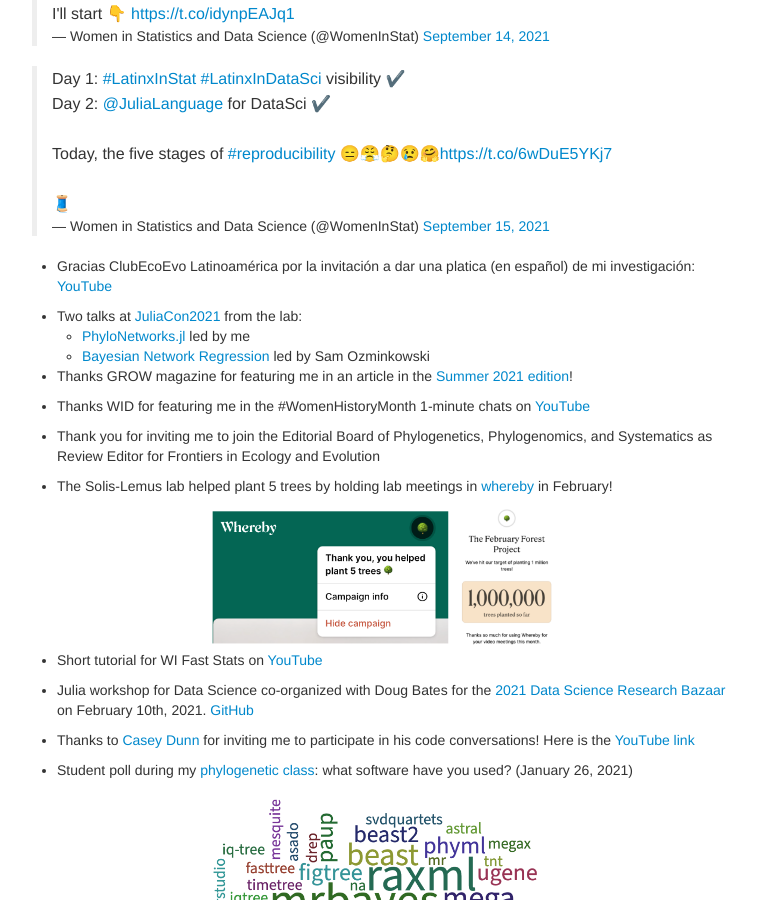
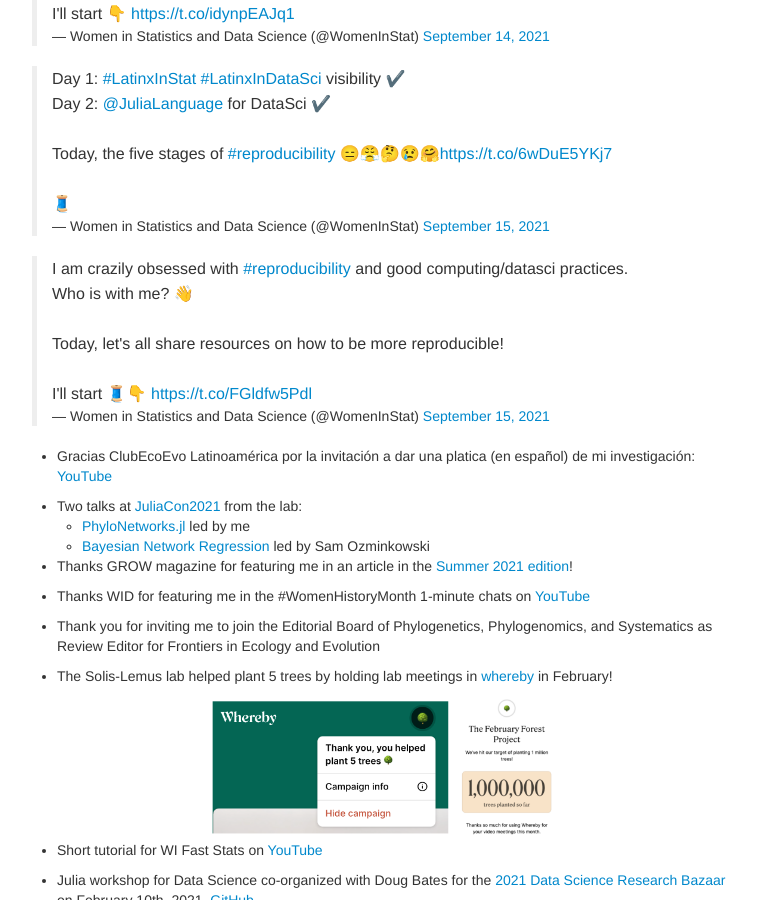
Before and after one commit to solislemuslab/solislemuslab.github.io, a Jekyll site: the page built from pages/news.md, in a window 1280 px wide and 900 px high, scrolled down 1441 px. Shown: the whole window, without its empty margins (258-1015 px from the left). Built offline with Jekyll 4.4.1, drawn with Linux system fonts in a browser that asks for light colours; comment, search, counter and statistics services are not loaded.

Commit message:
tweet reproducibility

```diff
--- a/pages/news.md
+++ b/pages/news.md
@@ -24,6 +24,8 @@ description: Solis-Lemus lab
 <blockquote class="twitter-tweet"><p lang="en" dir="ltr">What I ❤️ about <a href="https://twitter.com/hashtag/JuliaLang?src=hash&amp;ref_src=twsrc%5Etfw">#JuliaLang</a>: It is fast, fast, fast!<br>And so easy to create readable and efficient code.<br><br>Julia users, let&#39;s share the love and <a href="https://twitter.com/JuliaLanguage?ref_src=twsrc%5Etfw">@JuliaLanguage</a> resources for Data Science for the community!<br><br>I&#39;ll start 👇 <a href="https://t.co/idynpEAJq1">https://t.co/idynpEAJq1</a></p>&mdash; Women in Statistics and Data Science (@WomenInStat) <a href="https://twitter.com/WomenInStat/status/1437837408951754762?ref_src=twsrc%5Etfw">September 14, 2021</a></blockquote> <script async src="https://platform.twitter.com/widgets.js" charset="utf-8"></script>
 
 <blockquote class="twitter-tweet"><p lang="en" dir="ltr">Day 1: <a href="https://twitter.com/hashtag/LatinxInStat?src=hash&amp;ref_src=twsrc%5Etfw">#LatinxInStat</a> <a href="https://twitter.com/hashtag/LatinxInDataSci?src=hash&amp;ref_src=twsrc%5Etfw">#LatinxInDataSci</a> visibility ✔️<br>Day 2: <a href="https://twitter.com/JuliaLanguage?ref_src=twsrc%5Etfw">@JuliaLanguage</a> for DataSci ✔️<br><br>Today, the five stages of <a href="https://twitter.com/hashtag/reproducibility?src=hash&amp;ref_src=twsrc%5Etfw">#reproducibility</a> 😑😤🤔😢🤗<a href="https://t.co/6wDuE5YKj7">https://t.co/6wDuE5YKj7</a><br><br>🧵</p>&mdash; Women in Statistics and Data Science (@WomenInStat) <a href="https://twitter.com/WomenInStat/status/1438134630843092996?ref_src=twsrc%5Etfw">September 15, 2021</a></blockquote> <script async src="https://platform.twitter.com/widgets.js" charset="utf-8"></script>
+
+<blockquote class="twitter-tweet"><p lang="en" dir="ltr">I am crazily obsessed with <a href="https://twitter.com/hashtag/reproducibility?src=hash&amp;ref_src=twsrc%5Etfw">#reproducibility</a> and good computing/datasci practices.<br>Who is with me? 👋<br><br>Today, let&#39;s all share resources on how to be more reproducible!<br><br>I&#39;ll start 🧵👇 <a href="https://t.co/FGldfw5Pdl">https://t.co/FGldfw5Pdl</a></p>&mdash; Women in Statistics and Data Science (@WomenInStat) <a href="https://twitter.com/WomenInStat/status/1438157250762264577?ref_src=twsrc%5Etfw">September 15, 2021</a></blockquote> <script async src="https://platform.twitter.com/widgets.js" charset="utf-8"></script>
 
 - Gracias ClubEcoEvo Latinoamérica por la invitación a dar una platica (en español) de mi investigación: [YouTube](https://www.youtube.com/watch?v=PKXf1W4bocQ)
 
```
